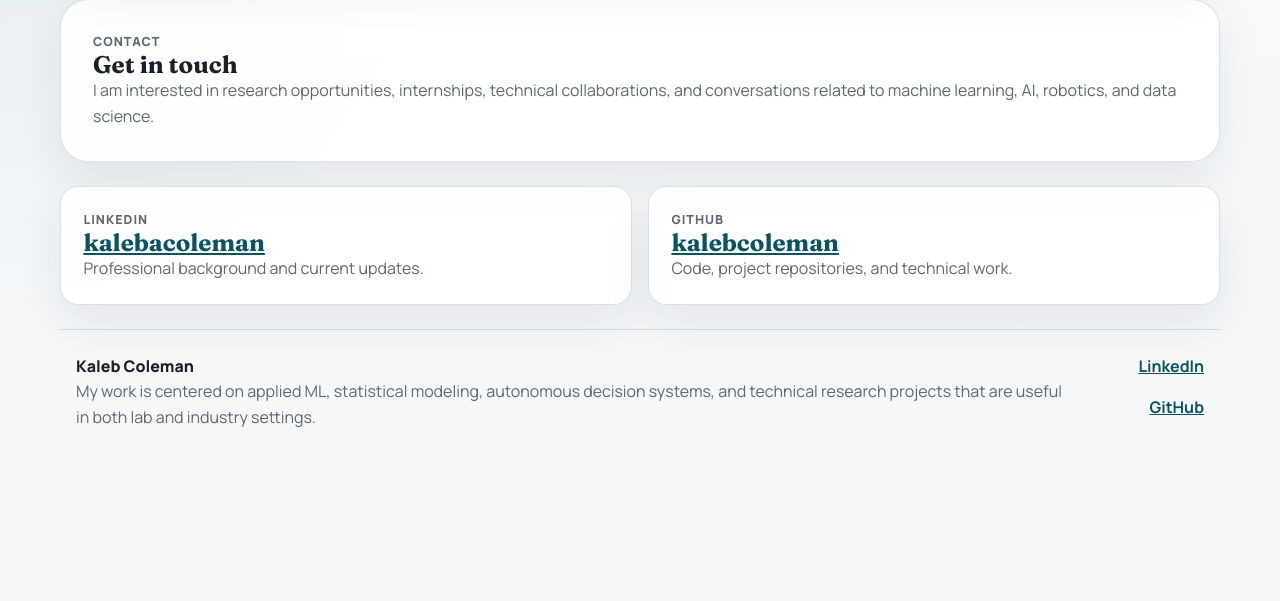
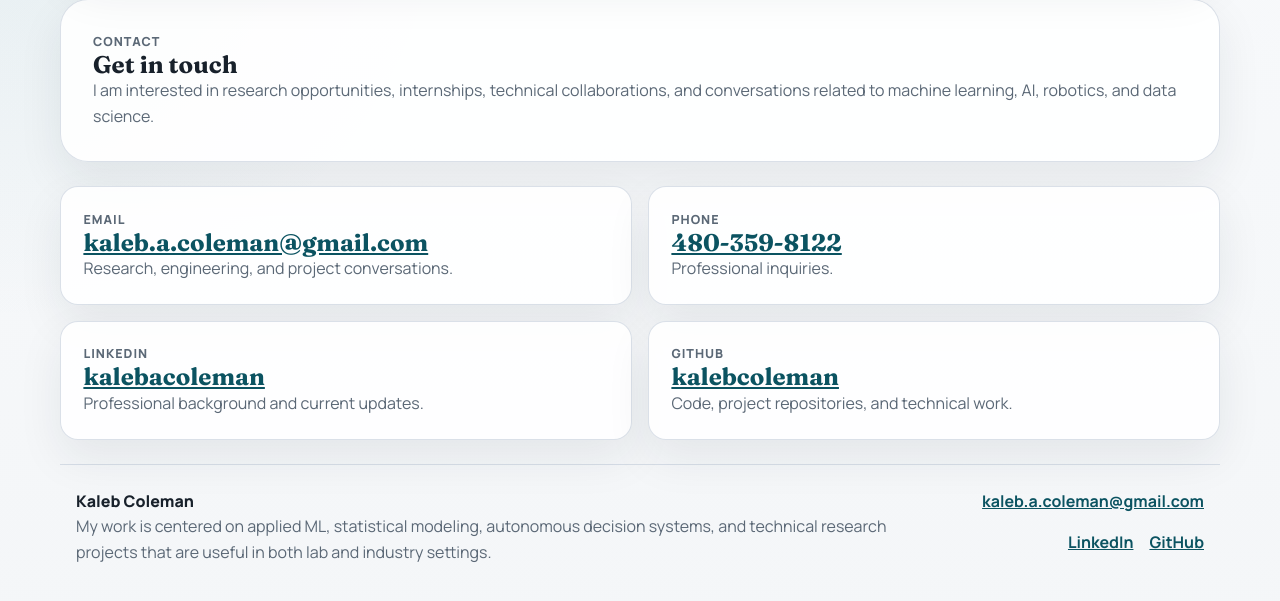
Before and after one commit to kalebcoleman/portfolio, a Flask app: page /contact in a window 1280 px wide. Shown: the part 129-730 px from the top of the page. Run offline with Flask 3, Linux system fonts and the light colour scheme.

Commit message:
Add approved résumé and professional contact details

```diff
--- a/app.py
+++ b/app.py
@@ -8,6 +8,8 @@ app = Flask(__name__)
 
 PROFILE: dict[str, str] = {
     "name": "Kaleb Coleman",
+    "email": "kaleb.a.coleman@gmail.com",
+    "phone": "480-359-8122",
     "headline": "AI Engineering (Robotics) at ASU · Simulation, Control, and Machine Learning",
     "intro": (
         "I am an M.S. AI Engineering (Robotics) student at ASU, doing research with the RISE Lab. My work connects machine learning, deep learning, data "
@@ -223,6 +225,8 @@ AWARDS = [{"title": "Best Visualization — NAU ASA DataFest 2026", "summary": "
 EDUCATION = {"school": "Arizona State University", "program": "M.S. Artificial Intelligence Engineering (Robotics)", "details": "Previously: B.S. Data Science, Cybersecurity minor, Northern Arizona University (May 2026)", "timeline": "Expected master's completion: May 2028"}
 
 CONTACT_METHODS: list[dict[str, str]] = [
+    {"label": "Email", "value": PROFILE["email"], "href": "mailto:" + PROFILE["email"], "note": "Research, engineering, and project conversations."},
+    {"label": "Phone", "value": PROFILE["phone"], "href": "tel:+14803598122", "note": "Professional inquiries."},
     {
         "label": "LinkedIn",
         "value": "kalebacoleman",
--- a/templates/base.html
+++ b/templates/base.html
@@ -76,6 +76,7 @@
                 <p class="footer-text">{{ profile.summary }}</p>
             </div>
             <div class="footer-links">
+                <a href="mailto:{{ profile.email }}">{{ profile.email }}</a>
                 <a href="{{ profile.linkedin_url }}" target="_blank" rel="noopener noreferrer">LinkedIn</a>
                 <a href="{{ profile.github_url }}" target="_blank" rel="noopener noreferrer">GitHub</a>
             </div>
```
Also changed, not shown: 1 other file.
